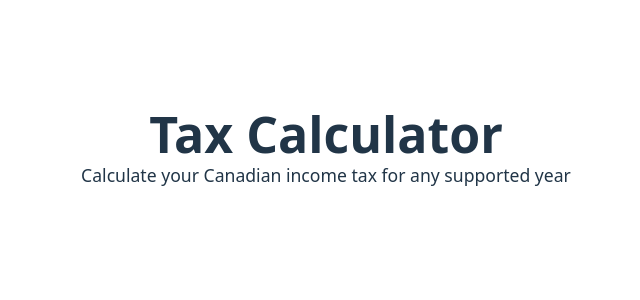
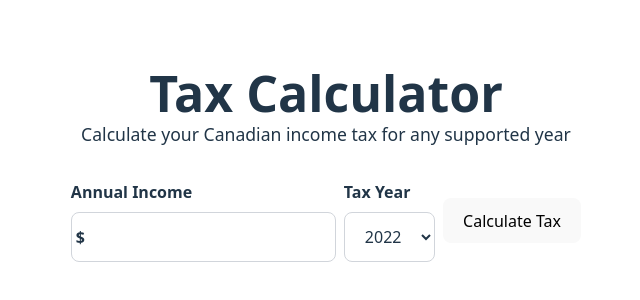
Before and after one commit to danamyot/pg-tax-calculator, a React (Vite) app: page / in a window 1280 px wide. Shown: the part 236-536 px from the top of the page, without its empty margins (314-954 px from the left). Built offline with nearby package versions, Linux system fonts and the light colour scheme.

Commit message:
feat: add basic form

```diff
--- a/src/App.tsx
+++ b/src/App.tsx
@@ -1,4 +1,5 @@
 import styles from './App.module.css'
+import TaxCalculatorForm from './components/tax-calculator-form'
 
 function App() {
   return (
@@ -7,6 +8,9 @@ function App() {
         <h1>Tax Calculator</h1>
         <p>Calculate your Canadian income tax for any supported year</p>
       </header>
+      <main>
+        <TaxCalculatorForm />
+      </main>
     </div>
   )
 }
--- /dev/null
+++ b/src/components/tax-calculator-form.module.css
@@ -0,0 +1,31 @@
+.tax-form {
+  display: flex;
+  place-items: center;
+  gap: 8px;
+
+  label {
+    text-align: start;
+  }
+}
+
+.income-input-currency {
+  position: relative;
+
+  &::before {
+    content: '$';
+    font-weight: bold;
+    margin-left: 5px;
+    position: absolute;
+    top: 50%;
+    transform: translateY(-50%);
+  }
+}
+
+.error-message {
+  color: var(--error-color);
+  font-size: 0.875rem;
+  margin-top: 0.25rem;
+  display: flex;
+  align-items: center;
+  gap: 0.25rem;
+}
--- /dev/null
+++ b/src/components/tax-calculator-form.tsx
@@ -0,0 +1,69 @@
+import { useId, useState, type ChangeEvent, type FormEvent } from 'react'
+import styles from './tax-calculator-form.module.css'
+
+const INITIAL_FORM_DATA = {
+  income: undefined,
+  taxYear: '2022',
+}
+
+interface FormData {
+  income?: number
+  taxYear: string
+}
+
+type InputChangeEvent = ChangeEvent<HTMLInputElement | HTMLSelectElement>
+
+export default function TaxCalculatorForm() {
+  const [formData, setFormData] = useState<FormData>(INITIAL_FORM_DATA)
+
+  const incomeId = useId()
+  const taxYearId = useId()
+
+  const handleInputChange = (field: keyof FormData) => {
+    return (e: InputChangeEvent) => {
+      setFormData(prevFormData => ({
+        ...prevFormData,
+        [field]: e.target.value,
+      }))
+    }
+  }
+
+  const handleSubmit = (e: FormEvent) => {
+    e.preventDefault()
+    // todo: calculate taxes. Custom hook? New Component?
+  }
+
+  return (
+    <form className={styles['tax-form']} onSubmit={handleSubmit}>
+      <div>
+        <label htmlFor={incomeId}>Annual Income</label>
+        <div className={styles['income-input-currency']}>
+          <input
+            id={incomeId}
+            type="number"
+            max={999_999_999} // See an accountant ;)
+            value={formData.income}
+            onChange={handleInputChange('income')}
+          />
+        </div>
+      </div>
+      <div>
+        <label htmlFor={taxYearId}>Tax Year</label>
+        <select
+          id={taxYearId}
+          value={formData.taxYear}
+          onChange={handleInputChange('taxYear')}
+        >
+          <option value="2019">2019</option>
+          <option value="2020">2020</option>
+          <option value="2021">2021</option>
+          <option value="2022">2022</option>
+          <option value="2024" disabled>
+            2024
+          </option>
+        </select>
+      </div>
+      <button type="submit">Calculate Tax</button>
+    </form>
+  )
+}
--- a/src/index.css
+++ b/src/index.css
@@ -118,6 +118,59 @@ button {
   }
 }
 
+label {
+  display: block;
+  font-weight: bold;
+  margin-bottom: 0.5em;
+}
+
+input,
+select {
+  border-radius: var(--border-radius);
+  border: 1px solid var(--border-color);
+  padding: var(--input-padding);
+  background-color: var(--input-bg);
+  color: inherit;
+  font-family: inherit;
+  font-size: 1rem;
+  transition: var(--transition);
+  width: 100%;
+  min-height: 2.75rem;
+
+  &:focus {
+    outline: 2px solid var(--focus-color);
+    outline-offset: 2px;
+    border-color: var(--focus-color);
+  }
+
+  &:disabled {
+    opacity: 0.6;
+    cursor: not-allowed;
+  }
+}
+
+/* Remove up/down arrows on number input, scroll still works */
+input[type='number']::-webkit-inner-spin-button,
+input[type='number']::-webkit-outer-spin-button {
+  opacity: 0;
+}
+
+select {
+  cursor: pointer;
+
+  &:focus {
+    outline: 2px solid var(--focus-color);
+    outline-offset: 2px;
+  }
+}
+
+input:invalid,
+select:invalid,
+input[aria-invalid='true'],
+select[aria-invalid='true'] {
+  border-color: var(--error-color);
+}
+
 @media (prefers-color-scheme: light) {
   /* Light mode color overrides */
   :root {
```
